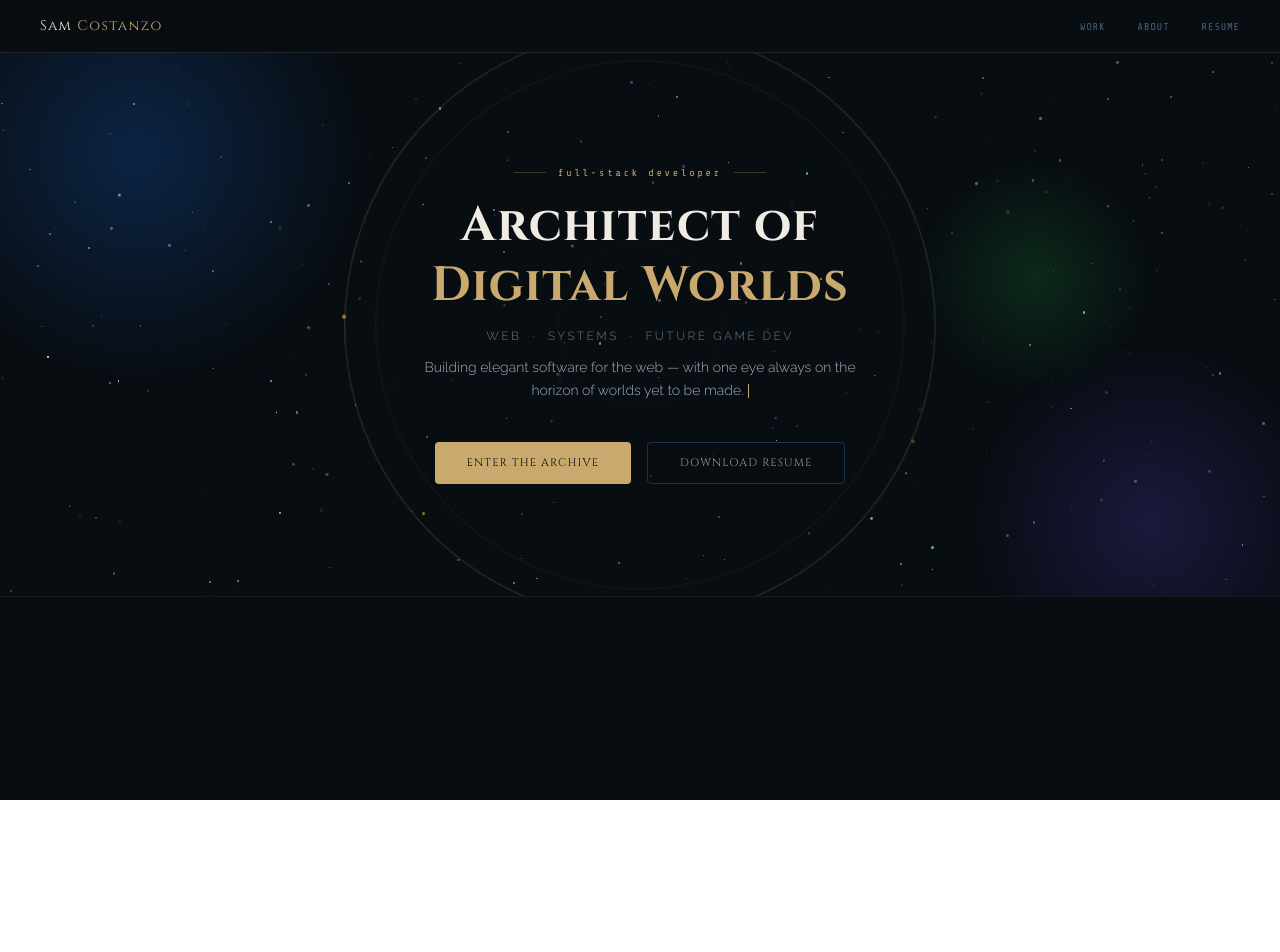
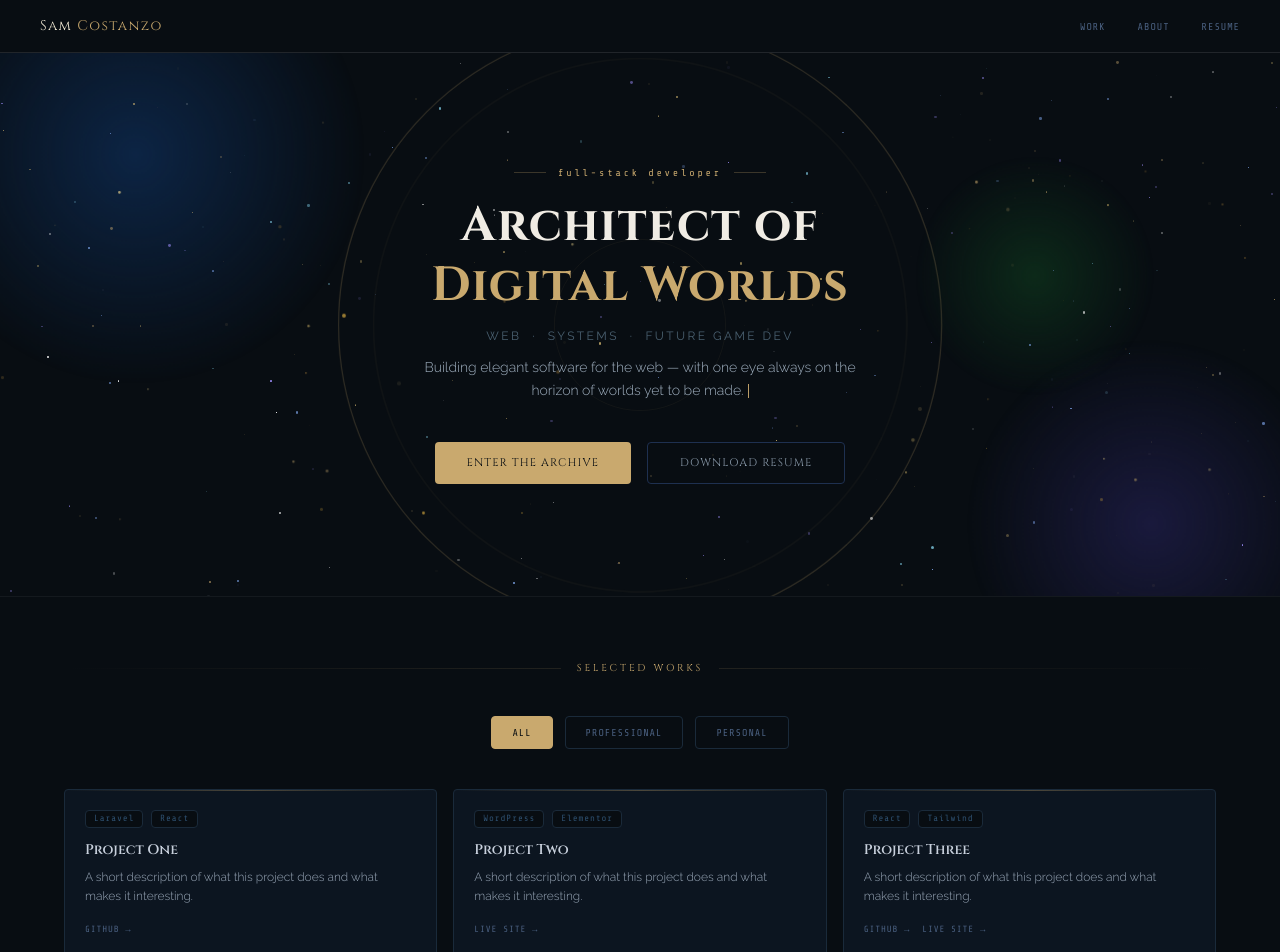
Before and after one commit to SamCostanzo/portfolio, a React (Vite) app: page / in a window 1280 px wide. Shown: the top 952 px of the page. Before the commit the page ends 800 px from the top, so only its background shows below. Built offline with nearby package versions, Linux system fonts and the light colour scheme.

Commit message:
Added PH projects data and projects component

```diff
--- a/src/App.jsx
+++ b/src/App.jsx
@@ -1,11 +1,13 @@
 import Navbar from "./components/Navbar";
 import Hero from "./components/Hero";
+import Projects from "./components/Projects";
 
 export default function App() {
   return (
     <div className="bg-[#080d12] min-h-screen">
       <Navbar />
       <Hero />
+      <Projects />
     </div>
   );
 }
--- /dev/null
+++ b/src/components/Projects.jsx
@@ -0,0 +1,80 @@
+import { useState } from "react";
+import { projects } from "../data/projects";
+
+const filters = ["All", "Professional", "Personal"];
+
+export default function Projects() {
+  const [active, setActive] = useState("All");
+
+  const filtered = projects.filter((project) => (active === "All" ? true : project.category === active));
+
+  return (
+    <section id="work" className="px-10 py-16 border-b border-white/5">
+      <div className="max-w-6xl mx-auto">
+        {/* Section label */}
+        <div className="flex items-center gap-4 mb-10">
+          <span className="flex-1 h-px bg-gradient-to-r from-transparent to-[#c9a96e22]" />
+          <h2 className="font-cinzel text-[10px] tracking-[0.28em] uppercase text-[#c9a96e]">Selected Works</h2>
+          <span className="flex-1 h-px bg-gradient-to-l from-transparent to-[#c9a96e22]" />
+        </div>
+
+        {/* Filter buttons */}
+        <div className="flex gap-3 justify-center mb-10">
+          {filters.map((f) => (
+            <button
+              key={f}
+              onClick={() => setActive(f)}
+              className={`font-mono text-[10px] tracking-widest uppercase px-5 py-2 rounded-sm border transition-all duration-300 ${
+                active === f ? "bg-[#c9a96e] text-[#080d12] border-[#c9a96e]" : "bg-transparent text-[#4a6080] border-[#1a2a3a] hover:text-[#c9a96e] hover:border-[#c9a96e44]"
+              }`}
+            >
+              {f}
+            </button>
+          ))}
+        </div>
+
+        {/* Project grid */}
+        <div className="grid grid-cols-1 md:grid-cols-2 lg:grid-cols-3 gap-4">
+          {filtered.map((project) => (
+            <div key={project.id} className="relative bg-[#0c1520] border border-[#1a2a3a] rounded-sm p-5 overflow-hidden group">
+              {/* Gold top bar */}
+              <div className="absolute top-0 left-0 right-0 h-px bg-gradient-to-r from-transparent via-[#c9a96e55] to-transparent" />
+
+              {/* Tags */}
+              <div className="flex gap-2 flex-wrap mb-3">
+                {project.tags.map((tag) => (
+                  <span key={tag} className="font-mono text-[9px] tracking-widest text-[#2e5070] border border-[#1a2a3a] bg-[#080d12] px-2 py-px rounded-sm">
+                    {tag}
+                  </span>
+                ))}
+              </div>
+
+              {/* Title & description */}
+              <h3 className="font-cinzel text-sm font-semibold text-[#c8d0dc] mb-2">{project.title}</h3>
+              <p className="font-raleway text-xs font-light text-[#9aa8b8] leading-relaxed mb-4">{project.description}</p>
+
+              {/* Links */}
+              <div className="flex gap-3">
+                {project.github && (
+                  <a
+                    href={project.github}
+                    target="_blank"
+                    rel="noreferrer"
+                    className="font-mono text-[9px] tracking-widest uppercase text-[#4a6080] hover:text-[#c9a96e] transition-colors duration-300"
+                  >
+                    GitHub →
+                  </a>
+                )}
+                {project.live && (
+                  <a href={project.live} target="_blank" rel="noreferrer" className="font-mono text-[9px] tracking-widest uppercase text-[#4a6080] hover:text-[#c9a96e] transition-colors duration-300">
+                    Live Site →
+                  </a>
+                )}
+              </div>
+            </div>
+          ))}
+        </div>
+      </div>
+    </section>
+  );
+}
--- /dev/null
+++ b/src/data/projects.js
@@ -0,0 +1,56 @@
+export const projects = [
+  {
+    id: 1,
+    title: "Project One",
+    description: "A short description of what this project does and what makes it interesting.",
+    tags: ["Laravel", "React"],
+    category: "Personal",
+    github: "https://github.com/SamCostanzo",
+    live: null,
+  },
+  {
+    id: 2,
+    title: "Project Two",
+    description: "A short description of what this project does and what makes it interesting.",
+    tags: ["WordPress", "Elementor"],
+    category: "Professional",
+    github: null,
+    live: "https://example.com",
+  },
+  {
+    id: 3,
+    title: "Project Three",
+    description: "A short description of what this project does and what makes it interesting.",
+    tags: ["React", "Tailwind"],
+    category: "Personal",
+    github: "https://github.com/SamCostanzo",
+    live: "https://example.com",
+  },
+  {
+    id: 4,
+    title: "Project Four",
+    description: "A short description of what this project does and what makes it interesting.",
+    tags: ["Laravel", "MySQL"],
+    category: "Professional",
+    github: null,
+    live: "https://example.com",
+  },
+  {
+    id: 5,
+    title: "Project Five",
+    description: "A short description of what this project does and what makes it interesting.",
+    tags: ["React", "Node"],
+    category: "Personal",
+    github: "https://github.com/SamCostanzo",
+    live: null,
+  },
+  {
+    id: 6,
+    title: "Project Six",
+    description: "A short description of what this project does and what makes it interesting.",
+    tags: ["WordPress", "PHP"],
+    category: "Professional",
+    github: null,
+    live: "https://example.com",
+  },
+];
```
